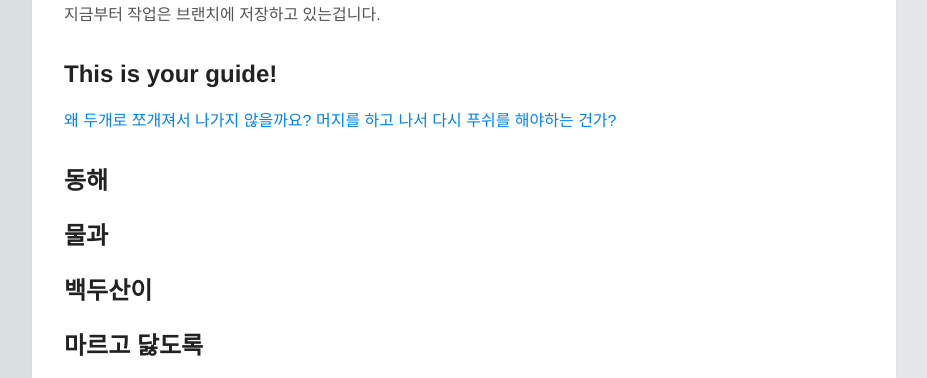
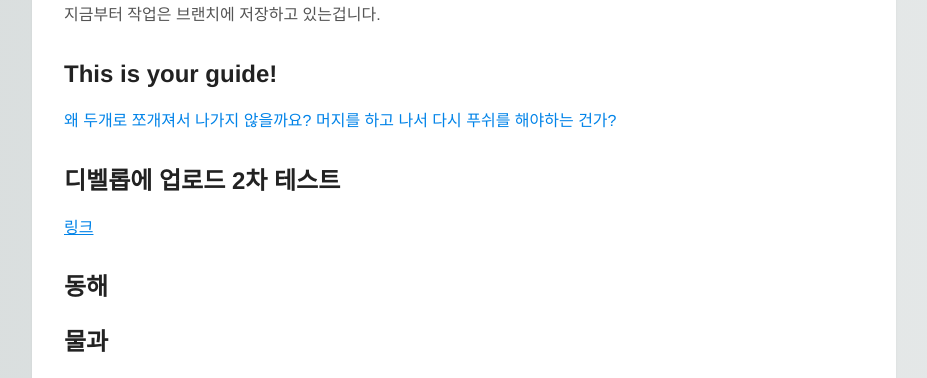
Before and after one commit to MKYun/UX-UI-Startkit, a plain HTML site: page index.html in a window 1280 px wide. Shown: the part 362-740 px from the top of the page, without its empty margins (176-1103 px from the left). Drawn offline with Linux system fonts and the light colour scheme.

Commit message:
디벨롭 페이지 테스😍

```diff
--- a/index.html
+++ b/index.html
@@ -20,6 +20,10 @@
     <h2>This is your guide!</h2>
     <a>왜 두개로 쪼개져서 나가지 않을까요?</a>
     <a>머지를 하고 나서 다시 푸쉬를 해야하는 건가?</a>
+    <div>
+        <h2>디벨롭에 업로드 2차 테스트</h2>
+        <a href="http://wizwid.com">링크</a>
+    </div>
     <H2>
         <p>동해</p>
         <p>물과</p>
```
